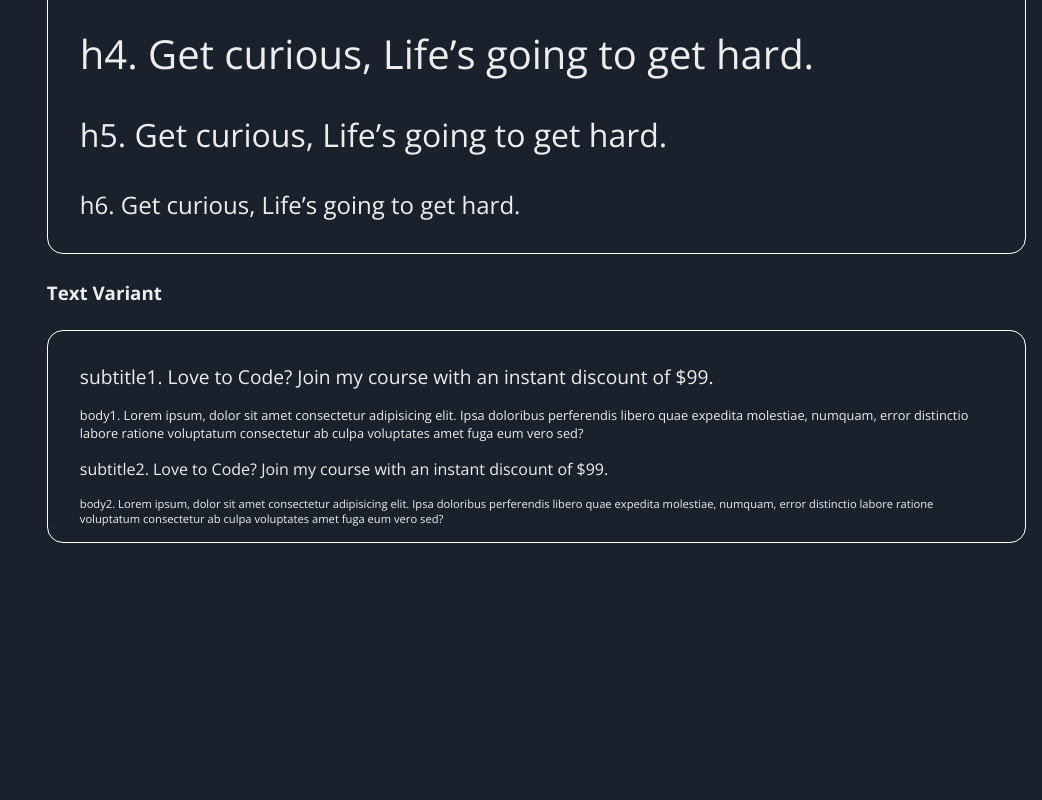
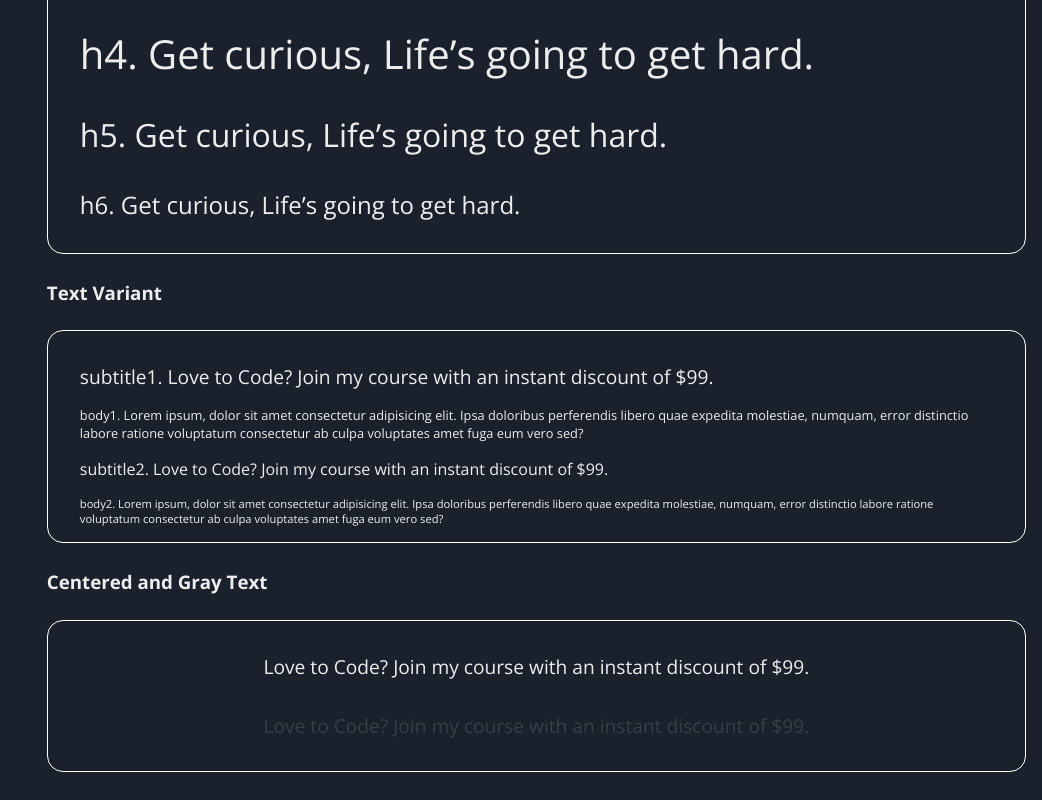
Before and after one commit to Jaynil1611/mind-ui, a React (Create React App) app: page /typography in a window 1280 px wide. Shown: the part 884-1684 px from the top of the page, without its empty margins (238-1280 px from the left). Before the commit the page ends 1456 px from the top, so only its background shows below. Built offline with nearby package versions, Linux system fonts and the light colour scheme.

Commit message:
fix: changed typography component naming convention

```diff
--- a/src/App.jsx
+++ b/src/App.jsx
@@ -13,7 +13,7 @@ import {
   Navigation,
   Modal,
   Grid,
-  TextUtil,
+  Typography,
 } from "./components";
 import { v4 } from "uuid";
 
@@ -33,7 +33,7 @@ const routes = [
     id: v4(),
     path: "/typography",
     name: "Typography",
-    component: <TextUtil />,
+    component: <Typography />,
   },
   { id: v4(), path: "/input", name: "Input", component: "<Card />" },
   { id: v4(), path: "/input", name: "Input", component: "<Card />" },
--- a/src/components/TextUtils/TextUtils.css
+++ b/src/components/Typography/Typography.css
@@ -66,3 +66,11 @@
 .spacing-body {
     padding: 0 1rem;
 }
+
+.text-center {
+    text-align: center;
+}
+
+.text-gray {
+    color: var(--secondary-color);
+}
--- a/src/components/TextUtils/TextUtils.jsx
+++ b/src/components/Typography/Typography.jsx
@@ -1,7 +1,7 @@
 import React from "react";
-import "./TextUtils.css";
+import "./Typography.css";
 
-function TextUtils(props) {
+function Typography(props) {
   const headingText = "Get curious, Life’s going to get hard.";
   const subtitle = `Love to Code? Join my course with an instant discount of $99.`;
 
@@ -31,8 +31,15 @@ function TextUtils(props) {
         <div className="subtitle-sm spacing">subtitle2. {subtitle}</div>
         <div className="body-sm spacing-body">body2. {bodyText}</div>
       </div>
+      <h3> Centered and Gray Text </h3>
+      <div className="text-examples">
+        <div className="subtitle-md spacing text-center">{subtitle}</div>
+        <div className="subtitle-md spacing text-center text-gray">
+          {subtitle}
+        </div>
+      </div>
     </div>
   );
 }
 
-export default TextUtils;
+export default Typography;
--- a/src/components/index.js
+++ b/src/components/index.js
@@ -9,4 +9,4 @@ export { default as List } from "./List/List";
 export { default as Navigation } from "./Navigation/Navigation";
 export { default as Modal } from "./Modal/Modal";
 export { default as Grid } from "./Grid/Grid";
-export { default as TextUtil } from "./TextUtils/TextUtils";
+export { default as Typography } from "./Typography/Typography";
```
